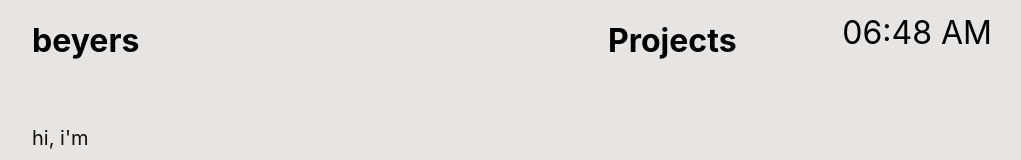
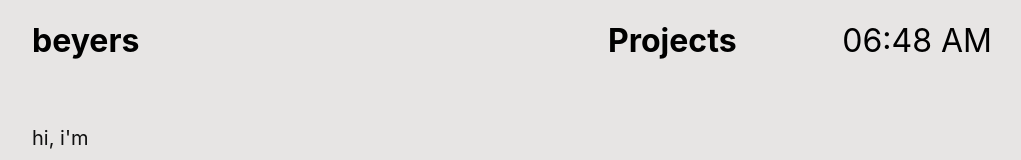
Before and after one commit to francoisbeyers/portfolio, a Next.js app: page / in a window 1280 px wide. Shown: the top 160 px of the page, without its empty margins (128-1149 px from the left). Built offline with nearby package versions, Linux system fonts and the light colour scheme.

Commit message:
layout update

```diff
--- a/app/layout.js
+++ b/app/layout.js
@@ -43,16 +43,16 @@ export default function RootLayout({ children }) {
                 beyers
               </Link>
             </div>
-            <nav className="ml-auto flex w-[65%] md:w-[55%] lg:w-[40%]">
+            <nav className="ml-auto flex w-[65%] md:w-[55%] lg:w-[40%] items-center">
               <div class="flex space-x-1 lg:space-x-2 w-full md:w-auto justify-end md:justify-start">
                 <Link
-                  class="group relative block overflow-hidden py-2 opacity-[1] transition-opacity duration-300 ease-in-out hover:opacity-[1]"
+                  class="group relative block overflow-hidden opacity-[1] transition-opacity duration-300 ease-in-out hover:opacity-[1]"
                   href="/"
                 >
-                  <span class="block transition-transform duration-[350ms] ease-in-out md:group-hover:translate-y-[-110%]">
+                  <span class="block transition-transform duration-[350ms] ease-in-out md:group-hover:translate-y-[-110%] py-2">
                     Projects
                   </span>
-                  <span class="transition-translate absolute inset-0 block translate-y-full duration-[350ms] ease-in-out md:group-hover:translate-y-0">
+                  <span class="transition-translate absolute inset-0 block translate-y-full duration-[350ms] ease-in-out md:group-hover:translate-y-0 py-2">
                     Projects
                   </span>
                 </Link>
```
